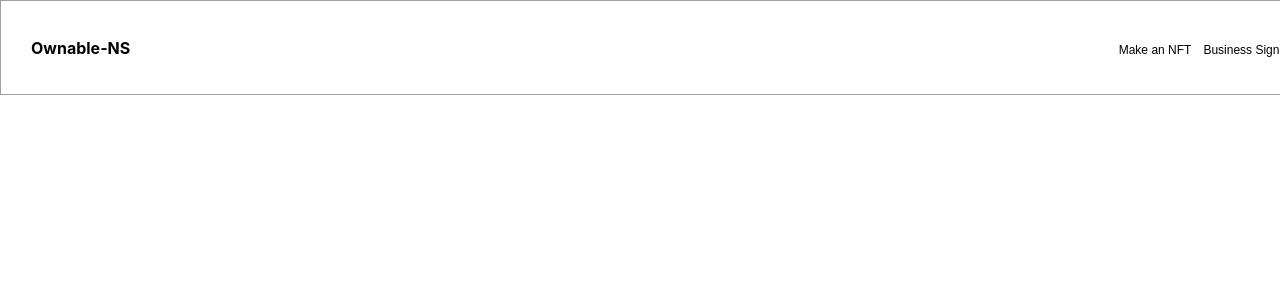
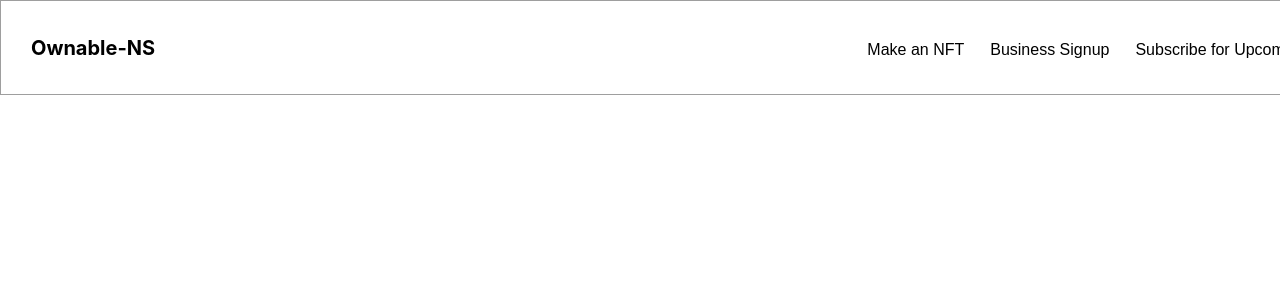
Before and after one commit to ByrMucahit/Ownable-NFT-Service, a Next.js app: page / in a window 1280 px wide. Shown: the top 300 px of the page. Built offline with nearby package versions, Linux system fonts and the light colour scheme.

Commit message:
Navigation
Navigation Has been done.

```diff
--- a/components/button.js
+++ b/components/button.js
@@ -5,7 +5,11 @@ import cn from 'classnames'
 
 function button ({border=false, children, ...props}) {
     return (
-            <button  className={cn([styles.baseBtn ,border && styles.FrameBorder])} type="button"> {children} </button>
+            <button  className={cn([styles.baseBtn ,border && styles.FrameBorder])}
+            type="button"
+            >
+            {children}
+            </button>
     )
 }
 
--- a/components/button.module.css
+++ b/components/button.module.css
@@ -1,7 +1,6 @@
 /* Container from button */
     /* Button Elements */
     .baseBtn{
-        font-size: 12px;
         background-color: transparent;
         display: inline-block;
         border:none;
--- a/components/col-mainSide.js
+++ b/components/col-mainSide.js
@@ -4,7 +4,7 @@ import styles from './col-mainSide.module.css'
 
 function MainSide({ children }){
     return (
-        <div className={styles.mainSide}>{ children }</div>
+        <div className={styles.mainSide}>{children}</div>
     )
 }
 
--- a/components/frame-button.js
+++ b/components/frame-button.js
@@ -2,7 +2,7 @@ import React from "react";
 import styles from './frame-button.module.css'
 
 import Button from './button'
-
+import TextTitle from "./text-title";
 
 function FrameButton ({children}) {
     return (
@@ -10,7 +10,7 @@ function FrameButton ({children}) {
             className={styles.frameBtn}
              border
              >
-            {children}
+            <TextTitle>{children}</TextTitle>
             </Button>
     )
 }
--- a/components/head-title.module.css
+++ b/components/head-title.module.css
@@ -1,5 +1,5 @@
 .Title {
-    font-size: 16px;
+    font-size: 20px;
 }
 
 .bold {
--- a/components/navigation.js
+++ b/components/navigation.js
@@ -3,8 +3,8 @@ import styles from './navigation.module.css'
 import cn from 'classnames'
 
 import NavigationButton from './navigation-button'
-import textTitle from './text-title'
-import headTitle from './head-title'
+import TextTitle from './text-title'
+import HeadTitle from './head-title'
 import { Facebook } from "./icons";
 import FrameButton from "./frame-button";
 
@@ -40,7 +40,7 @@ function Navigation(){
     return (
     <nav className={styles.navigator}>
         <div className={cn(styles.mark)}>
-            <headTitle>Ownable-NS</headTitle>
+            <HeadTitle>Ownable-NS</HeadTitle>
         </div>
 
         <div className={styles.navBtn}>
@@ -51,7 +51,7 @@ function Navigation(){
                     <NavigationButton
                     key= {menu.key}
                     >
-                    <textTitle> {menu.title} </textTitle>
+                    <TextTitle> {menu.title} </TextTitle>
                     </NavigationButton>
                 ) })
         }
--- a/components/navigation.module.css
+++ b/components/navigation.module.css
@@ -8,14 +8,14 @@
         padding-top: 22px;
         display: table;
 
-    div + div {
-        padding-left:16px;
-    }
-
     /* Navigator Button */
     .navBtn{
-        padding-left: 980px;
-        display: table-cell
+        padding-left: 700px;
+        display: table-cell;
+
+        button + button {
+        padding-left: 20px;
+        }
             }
 
     /* Mark */
--- a/components/text-title.js
+++ b/components/text-title.js
@@ -4,7 +4,7 @@ import styles from './text-title.module.css'
 import cn from "classnames";
 
 function TextTitle({ bold=false, children}){
-    return <h2 className={cn([styles.Title, bold && styles.bold, className])}>{children}</h2>
+    return <h2 className={cn([styles.Title, bold && styles.bold])}>{children}</h2>
 }
 
 
--- a/components/text-title.module.css
+++ b/components/text-title.module.css
@@ -1,5 +1,5 @@
 .Title {
-    font-size: 18px;
+    font-size: 16px ;
 }
 
 .bold {
```
